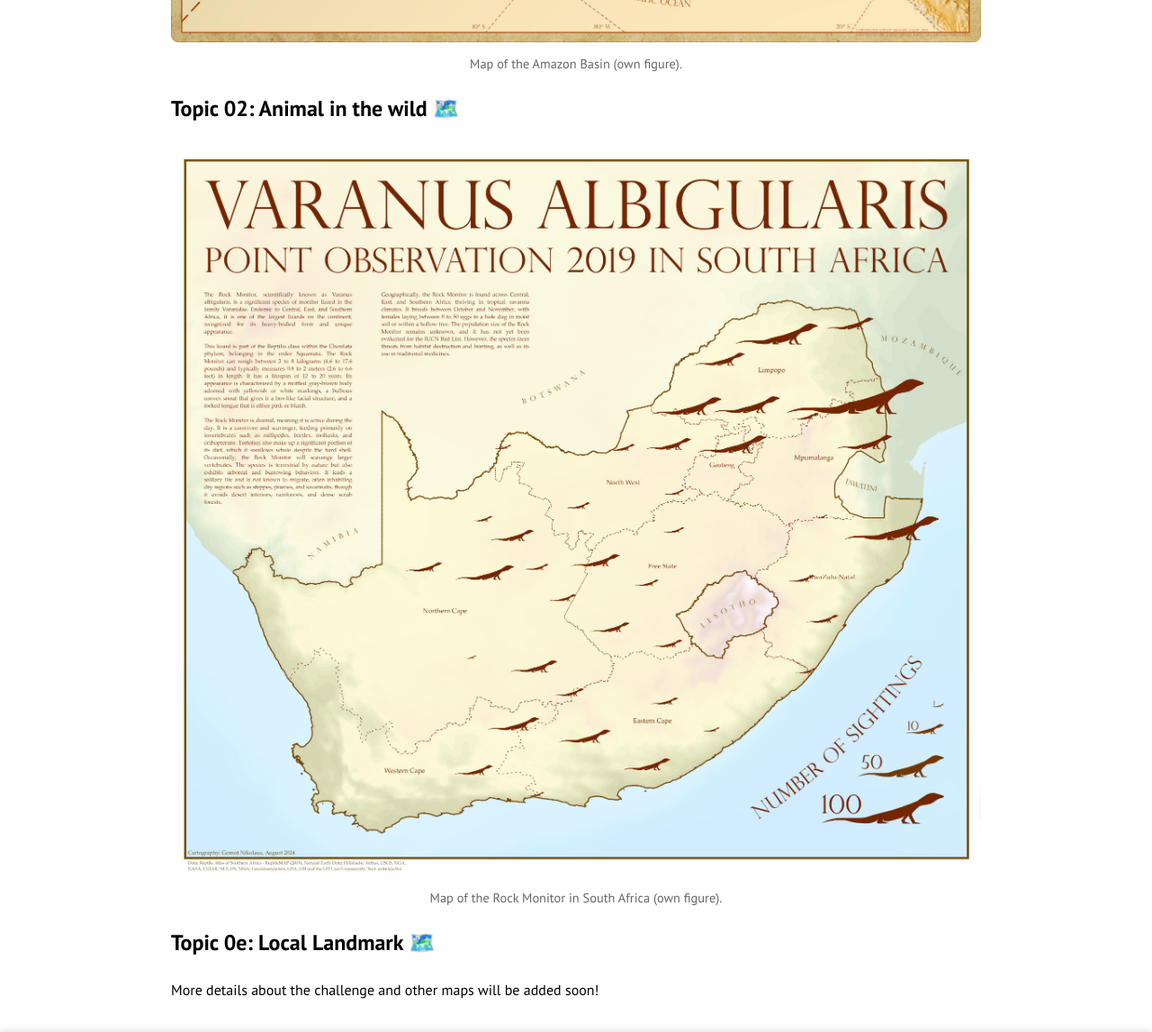
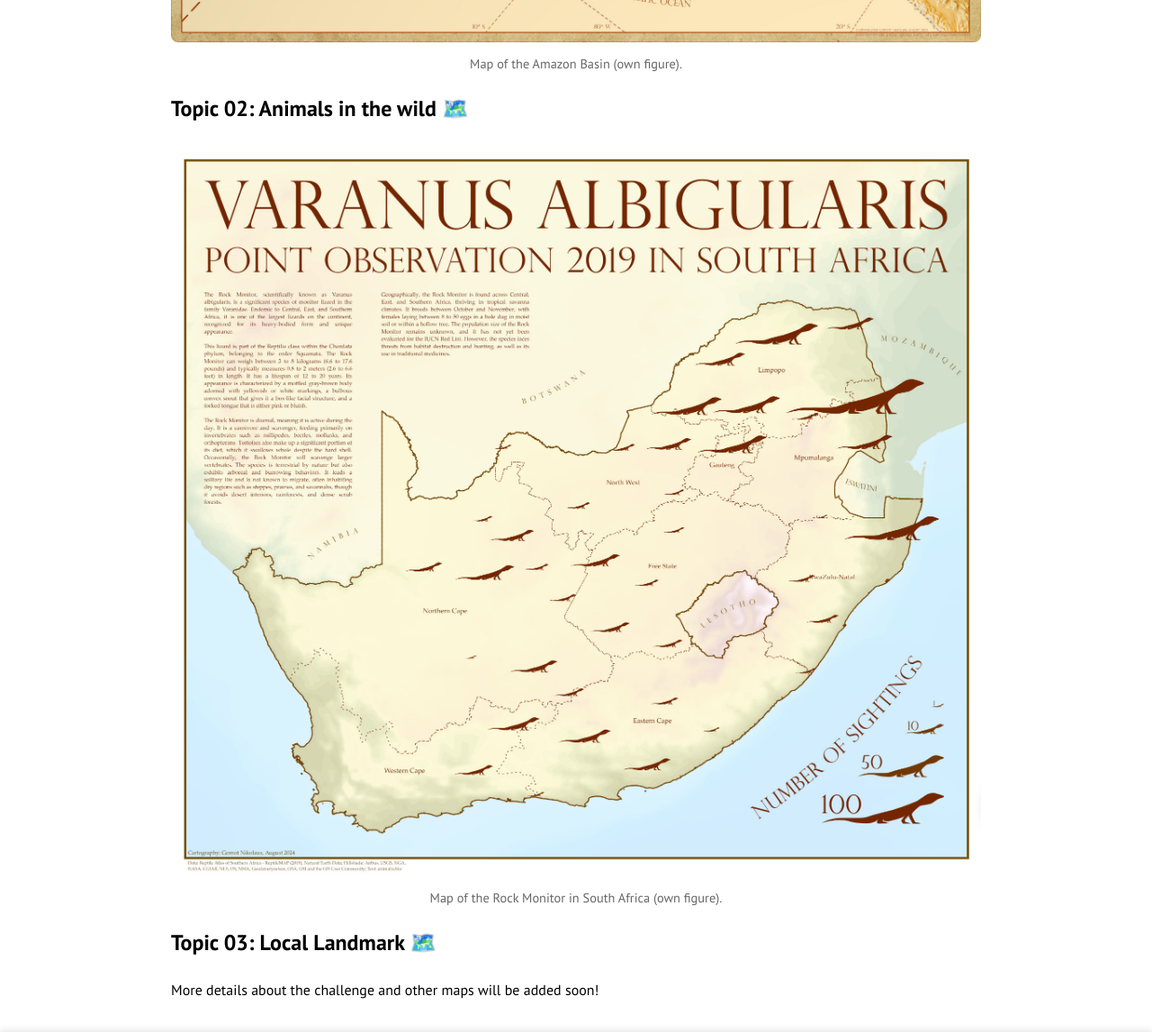
Before and after one commit to gernotnikolaus/gernotnikolaus.github.io, a Jekyll site: the page built from _posts/2024-08-04-12WeekGeoChallenge.md, in a window 1280 px wide. Shown: the part 966-2113 px from the top of the page at 90% size. Built offline with Jekyll 4.4.1, drawn with Linux system fonts in a browser that asks for light colours.

Commit message:
blog post

```diff
--- a/_posts/2024-08-04-12WeekGeoChallenge.md
+++ b/_posts/2024-08-04-12WeekGeoChallenge.md
@@ -14,7 +14,7 @@ Inspired by the **30DayMapChallenge**, friends and I created our own **12WeekGeo
   <figcaption>Map of the Amazon Basin (own figure).</figcaption>
 </div>
 
-## Topic 02: Animal in the wild 🗺️
+## Topic 02: Animals in the wild 🗺️
 
 <div class="blog-image">
   <img src="{{ '/assets/images/blogs/RockMonitor_GernotNikolaus.jpg' | relative_url }}" alt="Amazon Basin Map">
@@ -22,6 +22,6 @@ Inspired by the **30DayMapChallenge**, friends and I created our own **12WeekGeo
 </div>
 
 
-## Topic 0e: Local Landmark 🗺️
+## Topic 03: Local Landmark 🗺️
 
 More details about the challenge and other maps will be added soon!
```
